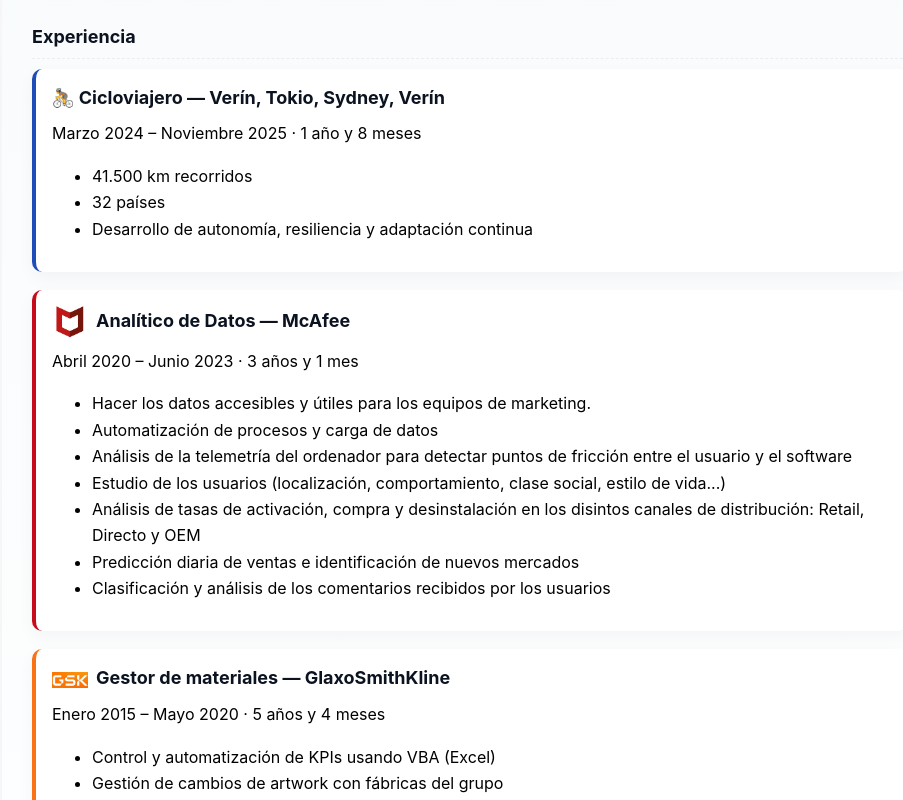
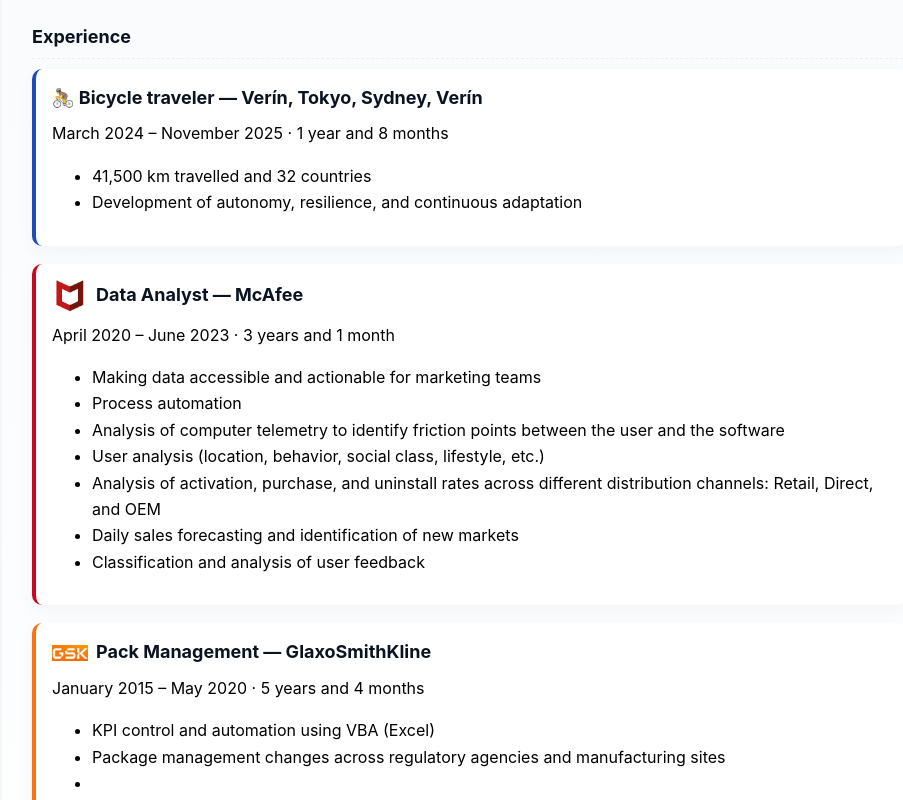
Before and after one commit to paquinho89/cv, a React (Create React App) app: page / in a window 1280 px wide. Shown: the part 400-1200 px from the top of the page, without its empty margins (170-1073 px from the left). Built offline with nearby package versions, Linux system fonts and the light colour scheme.

Commit message:
arranxos_2

```diff
--- a/src/App.js
+++ b/src/App.js
@@ -31,8 +31,7 @@
     cyclistTitle: "🚴 Cicloviajero — Verín, Tokio, Sydney, Verín",
     cyclistTime: "Marzo 2024 – Noviembre 2025 · 1 año y 8 meses",
     cyclistBullets: [
-      "41.500 km recorridos",
-      "32 países",
+      "41.500 km recorridos y 32 países",
       "Desarrollo de autonomía, resiliencia y adaptación continua",
     ],
 
@@ -52,8 +51,7 @@
     gskTime: "Enero 2015 – Mayo 2020 · 5 años y 4 meses",
     gskBullets: [
       "Control y automatización de KPIs usando VBA (Excel)",
-      "Gestión de cambios de artwork con fábricas del grupo",
-      "Control de cobertura de stock de embalajes impresos",
+      "Gestión de cambios en el empaquetado entre las fábricas del grupo y las agencias reguladoras",
     ],
   },
 
@@ -81,8 +79,7 @@
     cyclistTitle: "🚴 Bicycle traveler — Verín, Tokyo, Sydney, Verín",
     cyclistTime: "March 2024 – November 2025 · 1 year and 8 months",
     cyclistBullets: [
-      "41,500 km traveled",
-      "32 countries",
+      "41,500 km travelled and 32 countries",
       "Development of autonomy, resilience, and continuous adaptation",
     ],
 
@@ -90,20 +87,19 @@
     mcafeeTime: "April 2020 – June 2023 · 3 years and 1 month",
     mcafeeBullets: [
       "Making data accessible and actionable for marketing teams",
-      "Process automation and data ingestion",
+      "Process automation",
       "Analysis of computer telemetry to identify friction points between the user and the software",
-      "User studies (location, behavior, social class, lifestyle, etc.)",
+      "User analysis (location, behavior, social class, lifestyle, etc.)",
       "Analysis of activation, purchase, and uninstall rates across different distribution channels: Retail, Direct, and OEM",
       "Daily sales forecasting and identification of new markets",
-      "Classification and analysis of user feedback and reviews",
+      "Classification and analysis of user feedback",
     ],
 
     gskTitle: "Pack Management — GlaxoSmithKline",
     gskTime: "January 2015 – May 2020 · 5 years and 4 months",
     gskBullets: [
       "KPI control and automation using VBA (Excel)",
-      "Artwork change management across manufacturing sites",
-      "Stock coverage control of printed packaging components",
+      "Package management changes across regulatory agencies and manufacturing sites",
     ],
   },
 };
@@ -122,7 +118,7 @@
 /* ===================== */
 
 function CV() {
-  const [lang, setLang] = useState("es");
+  const [lang, setLang] = useState("en");
   async function exportToPDF() {
     // show simple feedback to user because PDF generation can take some seconds
     const btn = document.querySelector('.no-print');
@@ -279,7 +275,7 @@
             </a>
 
             <a
-              href="https://github.com/paquinho89"
+              href="https://github.com/paquinho89?tab=repositories"
               target="_blank"
               rel="noreferrer"
               style={styles.icon}
@@ -323,7 +319,6 @@
           <ul>
             <li>{T[lang].cyclistBullets[0]}</li>
             <li>{T[lang].cyclistBullets[1]}</li>
-            <li>{T[lang].cyclistBullets[2]}</li>
           </ul>
         </div>
 
```
Also changed, not shown: 1 other file (tests, documents, lock files or other folders).
